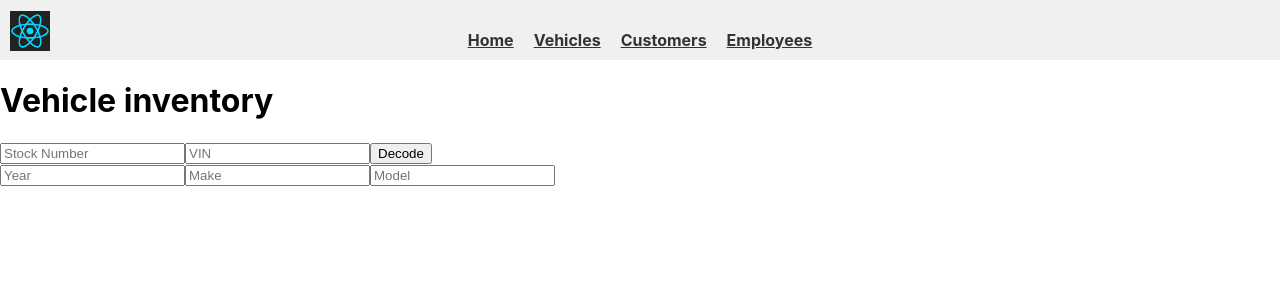
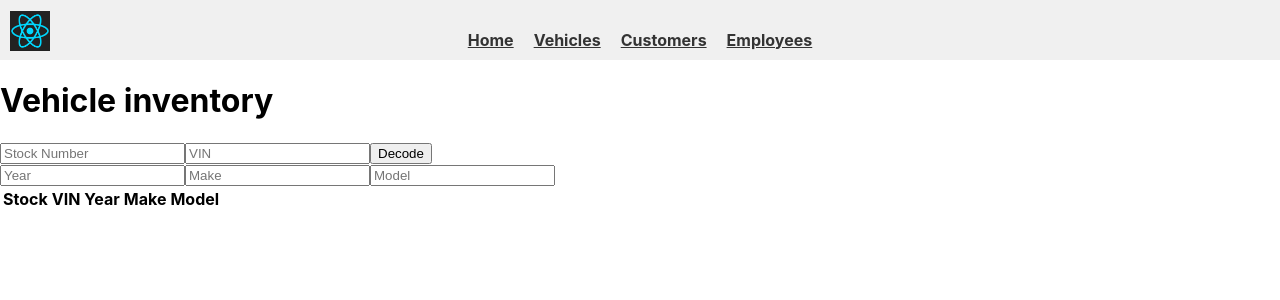
Before and after one commit to lsimmo25/Phase-2-Project, a React (Create React App) app: page /vehicle-inventory in a window 1280 px wide. Shown: the top 300 px of the page. Built offline with nearby package versions, Linux system fonts and the light colour scheme.

Commit message:
vehicle list table foundation complete

```diff
--- a/src/Pages/VehiclePage.js
+++ b/src/Pages/VehiclePage.js
@@ -19,7 +19,7 @@ function VehiclePage() {
                 </section>
             </form>
             <section>
-                {/* vehicle inventory to display here */}
+                <VehicleList />
             </section>
         </div>
     )
--- a/src/components/VehicleList.js
+++ b/src/components/VehicleList.js
@@ -3,7 +3,20 @@ import React from "react";
 function VehicleList() {
 
     return (
-        <></>
+        <table>
+            <thead>
+                <tr>
+                    <th>Stock</th>
+                    <th>VIN</th>
+                    <th>Year</th>
+                    <th>Make</th>
+                    <th>Model</th>
+                </tr>
+            </thead>
+            <tbody>
+                {/* vehicle cards go here */}
+            </tbody>
+        </table>
     )
 }
 
```
